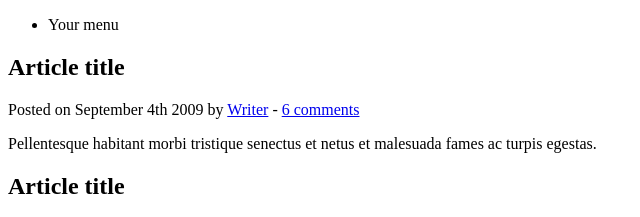
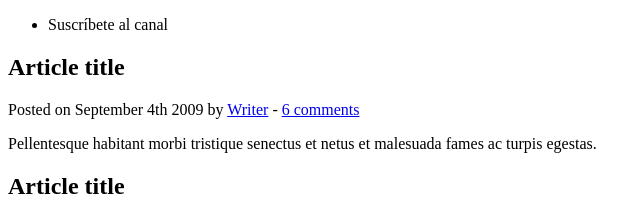
Before and after one commit to EnriqueAbalde/demo-repo2, a plain HTML site: page index.html in a window 1280 px wide. Shown: the top 217 px of the page, 0-640 px from the left. Drawn offline with Linux system fonts and the light colour scheme.

Commit message:
Se modificó index.html

```diff
--- a/index.html
+++ b/index.html
@@ -4,7 +4,7 @@
 
 <head>
 	<meta http-equiv="Content-Type" content="text/html; charset=UTF-8" />
-	<title>Your Website</title>
+	<title>ABD3Fs</title>
 </head>
 
 <body>
@@ -12,7 +12,7 @@
 	<header>
 		<nav>
 			<ul>
-				<li>Your menu</li>
+				<li>Suscríbete al canal</li>
 			</ul>
 		</nav>
 	</header>
```
